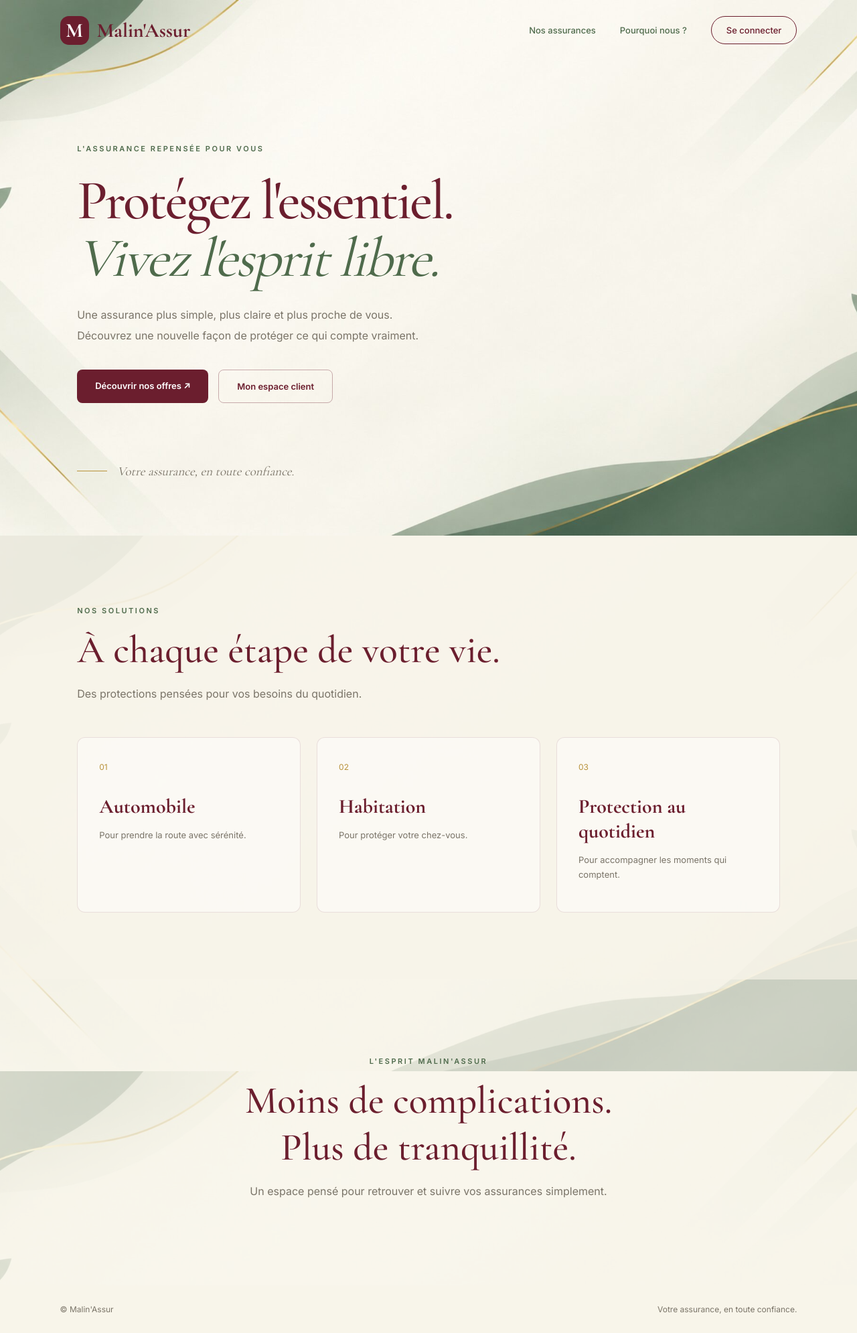
After one commit to snm-s/JavaEE, a Java web app: page / in a window 1280 px wide. The commit adds this page. Shown: the whole page at 67% size. Run offline with Tomcat 11, a stand-in JSP engine, Linux system fonts and the light colour scheme.

Commit message:
Ajout de la page d'accueil MalinAssur

```diff
--- /dev/null
+++ b/src/main/webapp/WEB-INF/views/common/home.jsp
@@ -0,0 +1,100 @@
+
+<%@ page contentType="text/html; charset=UTF-8" pageEncoding="UTF-8" %>
+<!DOCTYPE html>
+<html lang="fr">
+<head>
+    <meta charset="UTF-8">
+    <meta name="viewport" content="width=device-width, initial-scale=1.0">
+    <title>Malin'Assur — Votre assurance, en toute confiance</title>
+
+    <link href="https://fonts.googleapis.com/css2?family=Cormorant+Garamond:wght@400;500;600;700&family=Inter:wght@400;500;600&display=swap" rel="stylesheet">
+    <link rel="stylesheet" href="${pageContext.request.contextPath}/css/style.css">
+</head>
+<body class="home-page">
+
+    <header class="home-header">
+        <a class="home-brand" href="${pageContext.request.contextPath}/">
+            <span class="home-brand-icon">M</span>
+            <span>Malin'Assur</span>
+        </a>
+
+        <nav class="home-nav" aria-label="Navigation principale">
+            <a href="#offres">Nos assurances</a>
+            <a href="#avantages">Pourquoi nous ?</a>
+            <a class="home-nav-login" href="${pageContext.request.contextPath}/login">
+                Se connecter
+            </a>
+        </nav>
+    </header>
+
+    <main>
+        <section class="home-hero">
+            <div class="home-hero-content">
+                <span class="home-eyebrow">L'ASSURANCE REPENSÉE POUR VOUS</span>
+
+                <h1>Protégez l'essentiel.<br>
+                    <em>Vivez l'esprit libre.</em>
+                </h1>
+
+                <p>
+                    Une assurance plus simple, plus claire et plus proche de vous.
+                    Découvrez une nouvelle façon de protéger ce qui compte vraiment.
+                </p>
+
+                <div class="home-actions">
+                    <a class="home-primary-btn" href="#offres">
+                        Découvrir nos offres <span aria-hidden="true">↗</span>
+                    </a>
+                    <a class="home-secondary-btn"
+                       href="${pageContext.request.contextPath}/login">
+                        Mon espace client
+                    </a>
+                </div>
+            </div>
+
+            <div class="home-hero-signature">
+                <span class="home-signature-line"></span>
+                Votre assurance, en toute confiance.
+            </div>
+        </section>
+
+        <section id="offres" class="home-section">
+            <div class="home-section-heading">
+                <span class="home-eyebrow">NOS SOLUTIONS</span>
+                <h2>À chaque étape de votre vie.</h2>
+                <p>Des protections pensées pour vos besoins du quotidien.</p>
+            </div>
+
+            <div class="home-offers">
+                <article class="home-offer">
+                    <span class="home-offer-number">01</span>
+                    <h3>Automobile</h3>
+                    <p>Pour prendre la route avec sérénité.</p>
+                </article>
+                <article class="home-offer">
+                    <span class="home-offer-number">02</span>
+                    <h3>Habitation</h3>
+                    <p>Pour protéger votre chez-vous.</p>
+                </article>
+                <article class="home-offer">
+                    <span class="home-offer-number">03</span>
+                    <h3>Protection au quotidien</h3>
+                    <p>Pour accompagner les moments qui comptent.</p>
+                </article>
+            </div>
+        </section>
+
+        <section id="avantages" class="home-bottom">
+            <span class="home-eyebrow">L'ESPRIT MALIN'ASSUR</span>
+            <h2>Moins de complications.<br>Plus de tranquillité.</h2>
+            <p>Un espace pensé pour retrouver et suivre vos assurances simplement.</p>
+        </section>
+    </main>
+
+    <footer class="home-footer">
+        <span>© Malin'Assur</span>
+        <span>Votre assurance, en toute confiance.</span>
+    </footer>
+
+</body>
+</html>
--- /dev/null
+++ b/src/main/webapp/index.jsp
@@ -0,0 +1,3 @@
+
+<%@ page contentType="text/html; charset=UTF-8" pageEncoding="UTF-8" %>
+<jsp:forward page="/WEB-INF/views/common/home.jsp" />
```
Also changed, not shown: src/main/webapp/css/style.css (+229 -0 lines).
